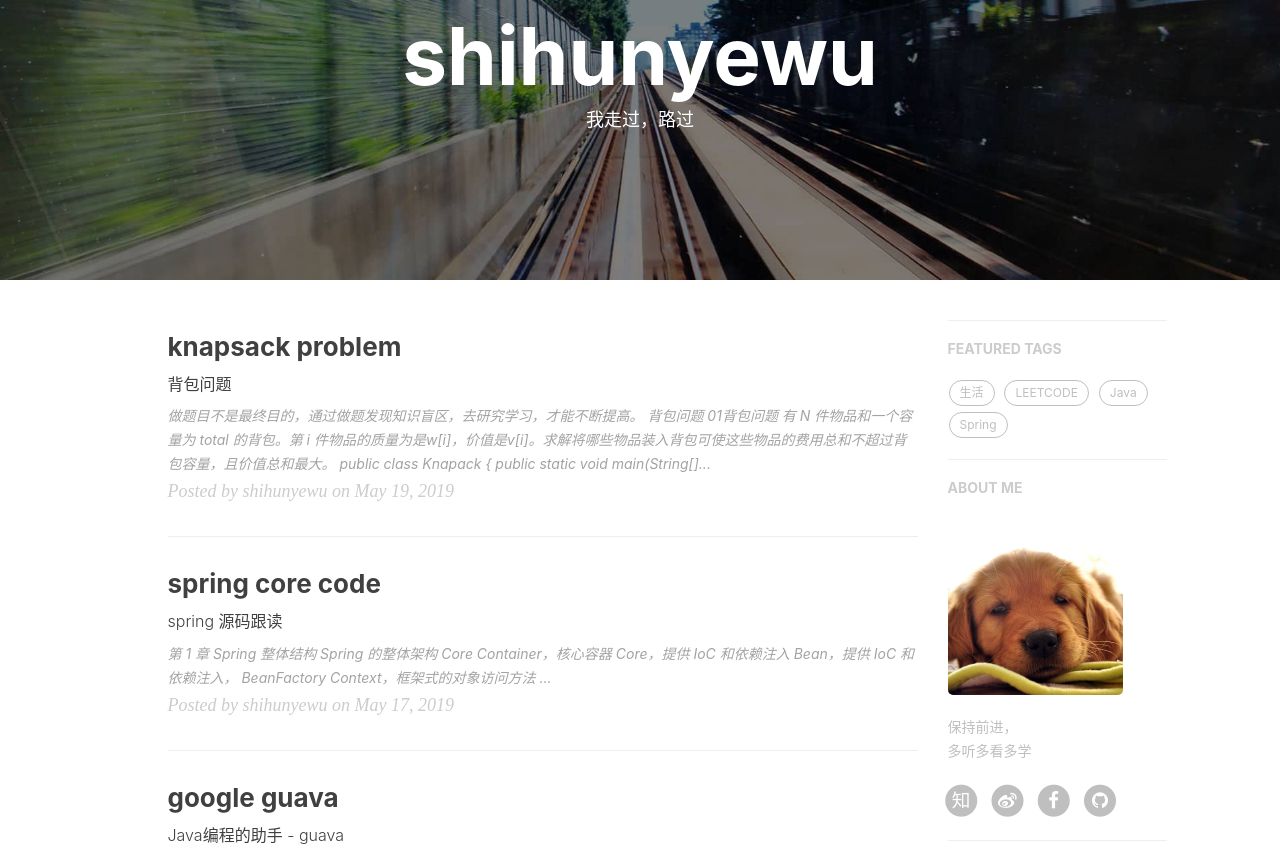
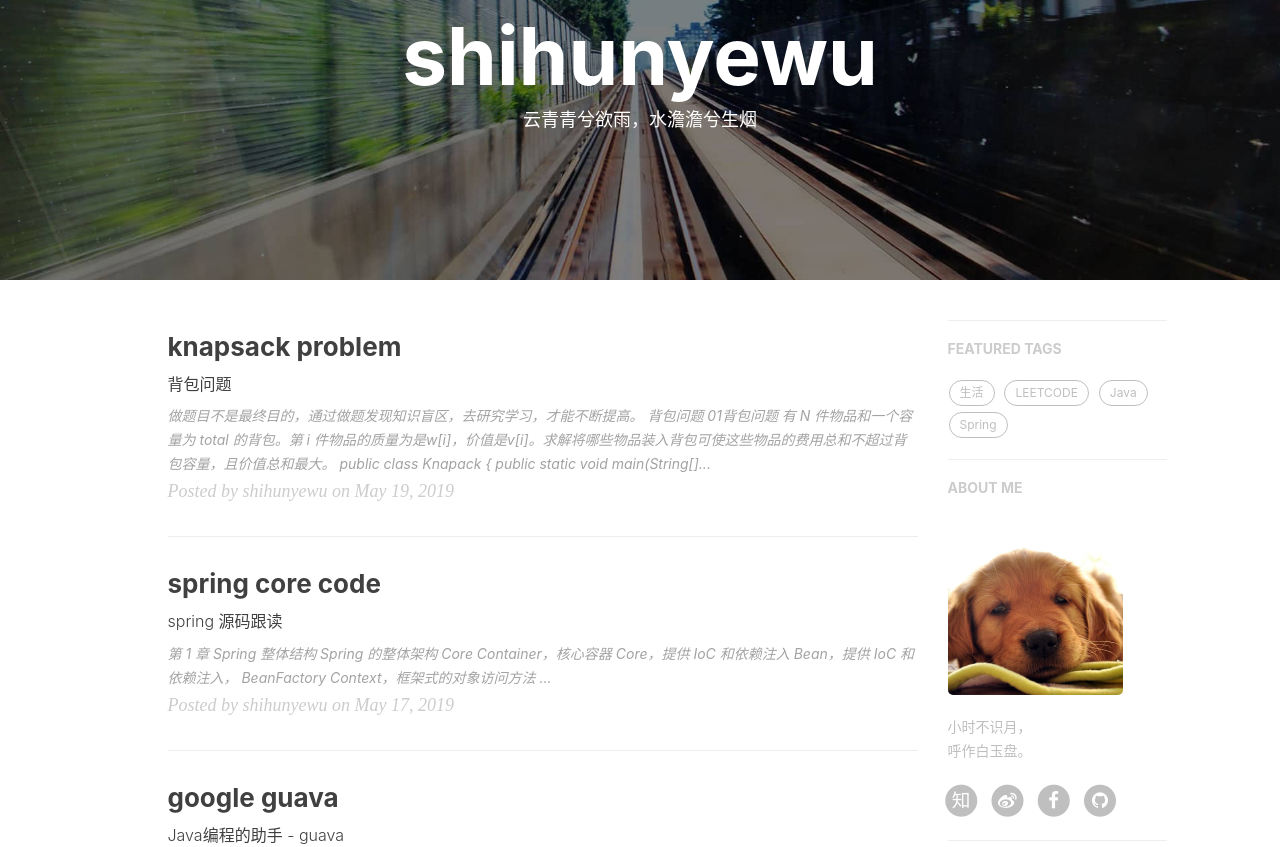
Before and after one commit to shihunyewu/shihunyewu.github.io, a Jekyll site: the page built from index.html, in a window 1280 px wide and 1400 px high. Shown: the part 138-985 px from the top of the window. Built offline with Jekyll 4.4.1, drawn with Linux system fonts in a browser that asks for light colours; nearby versions of some CDN libraries; the list of posts is cut into pages by our own code; comment, search, counter and statistics services are not loaded.

Commit message:
修改命名

```diff
--- a/_config.yml
+++ b/_config.yml
@@ -68,7 +68,7 @@ ga_domain: shihunyewu.me
 
 # Sidebar settings
 sidebar: true                           # whether or not using Sidebar.
-sidebar-about-description: "保持前进，<br>多听多看多学"
+sidebar-about-description: "小时不识月，<br>呼作白玉盘。"
 sidebar-avatar: /img/img_sgy.jpg      # use absolute URL, seeing it's used in both `/` and `/about/`
 
 
--- a/index.html
+++ b/index.html
@@ -1,6 +1,6 @@
 ---
 layout: page
-description: "我走过，路过"
+description: "云青青兮欲雨，水澹澹兮生烟"
 ---
 
 {% for post in paginator.posts %}
```
